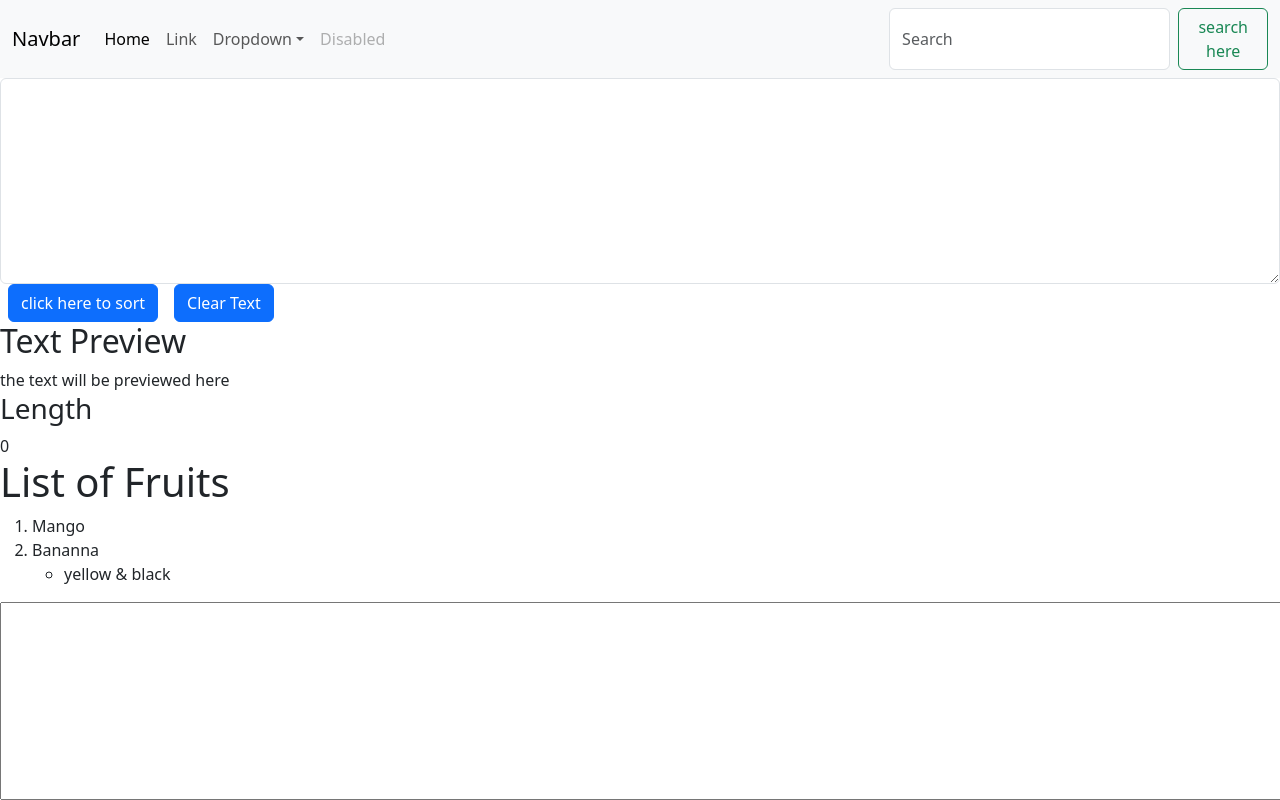
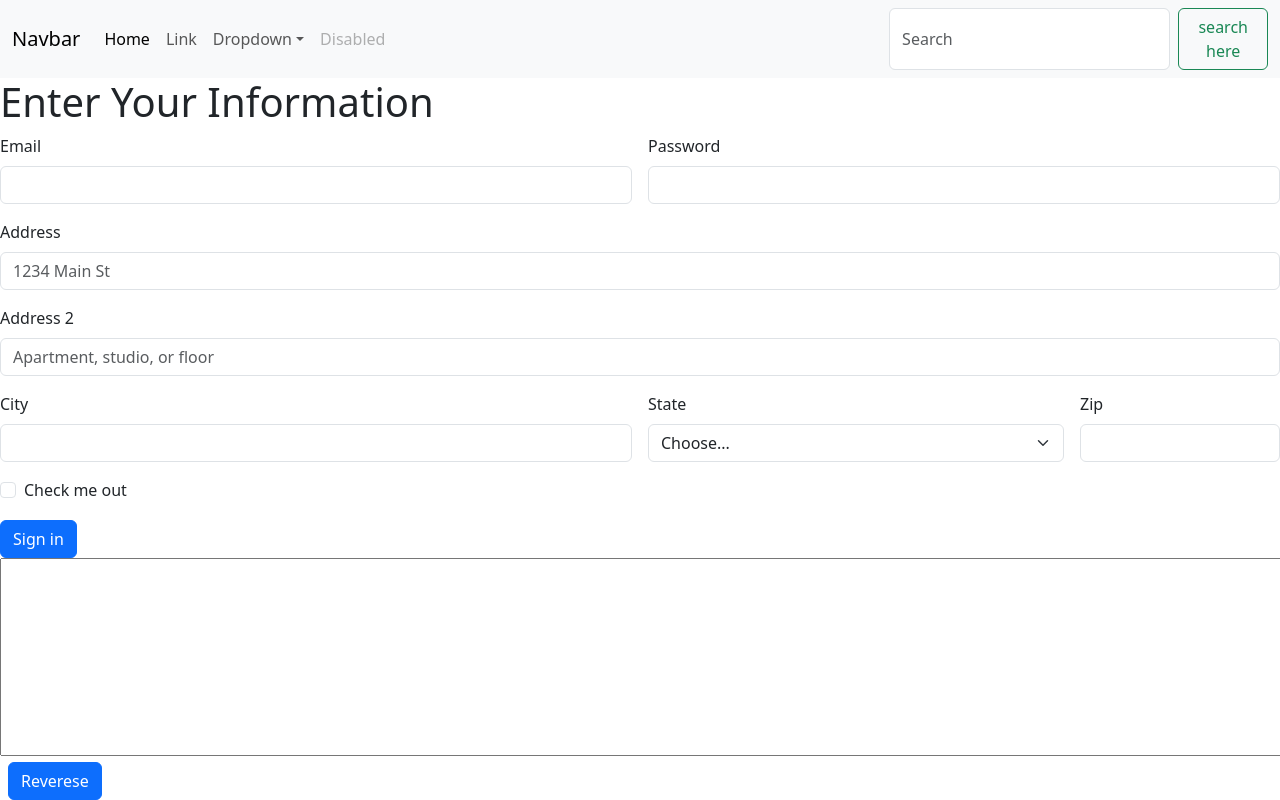
Before and after one commit to Ketan5757/My-React-App, a React (Create React App) app in the folder frontend/: page / in a window 1280 px wide. Shown: the top 800 px of the page. Built offline with nearby package versions, Linux system fonts and the light colour scheme.

Commit message:
New component

```diff
--- a/frontend/src/App.js
+++ b/frontend/src/App.js
@@ -1,12 +1,14 @@
 import './App.css';
 import Main from './components/Main';
 import Navbar from './components/Navbar';
+import Odd from './components/Odd';
 import Textarea from './components/Textarea';
 
 function App() {
   return (
     <>
     <Navbar search ="search here"/>
+    <Odd title = "Enter Your Information"/>
     <Textarea click ="click here to sort" preview ="Text Preview"/>
     <Main heading = "List of Fruits" title ="Fill out the form" submit= "Submit form" reverse="Reverse the text" length="Typed Text"/>
 
--- /dev/null
+++ b/frontend/src/components/Odd.js
@@ -0,0 +1,69 @@
+import React, { useState } from 'react'
+
+function Odd(props) {
+    const[text, setText] = useState("");
+
+    const reverseText =()=>{
+        let newText = text.split("").reverse().join("");
+        setText(newText);
+    }
+
+    const onhandlechange = (event)=>{
+        setText(event.target.value);
+    }
+
+  return (
+    <>
+    <h1>{props.title}</h1>
+    <form className="row g-3">
+  <div className="col-md-6">
+    <label for="inputEmail4" className="form-label">Email</label>
+    <input type="email" className="form-control" id="inputEmail4"/>
+  </div>
+  <div className="col-md-6">
+    <label for="inputPassword4" className="form-label">Password</label>
+    <input type="password" className="form-control" id="inputPassword4"/>
+  </div>
+  <div className="col-12">
+    <label for="inputAddress" className="form-label">Address</label>
+    <input type="text" className="form-control" id="inputAddress" placeholder="1234 Main St"/>
+  </div>
+  <div className="col-12">
+    <label for="inputAddress2" className="form-label">Address 2</label>
+    <input type="text" className="form-control" id="inputAddress2" placeholder="Apartment, studio, or floor"/>
+  </div>
+  <div className="col-md-6">
+    <label for="inputCity" className="form-label">City</label>
+    <input type="text" className="form-control" id="inputCity"/>
+  </div>
+  <div className="col-md-4">
+    <label for="inputState" className="form-label">State</label>
+    <select id="inputState" className="form-select">
+      <option selected>Choose...</option>
+      <option>...</option>
+    </select>
+  </div>
+  <div className="col-md-2">
+    <label for="inputZip" className="form-label">Zip</label>
+    <input type="text" className="form-control" id="inputZip"/>
+  </div>
+  <div className="col-12">
+    <div className="form-check">
+      <input className="form-check-input" type="checkbox" id="gridCheck"/>
+      <label className="form-check-label" for="gridCheck">
+        Check me out
+      </label>
+    </div>
+  </div>
+  <div className="col-12">
+    <button  type="submit" className="btn btn-primary">Sign in</button>
+  </div>
+</form>
+
+<textarea className="text-area-1" id="1" rows="8" cols="200" value ={text} onChange={onhandlechange}></textarea>
+<button className="btn btn-primary mx-2" onClick ={reverseText}>Reverese</button>
+    </>
+  )
+}
+
+export default Odd
```
